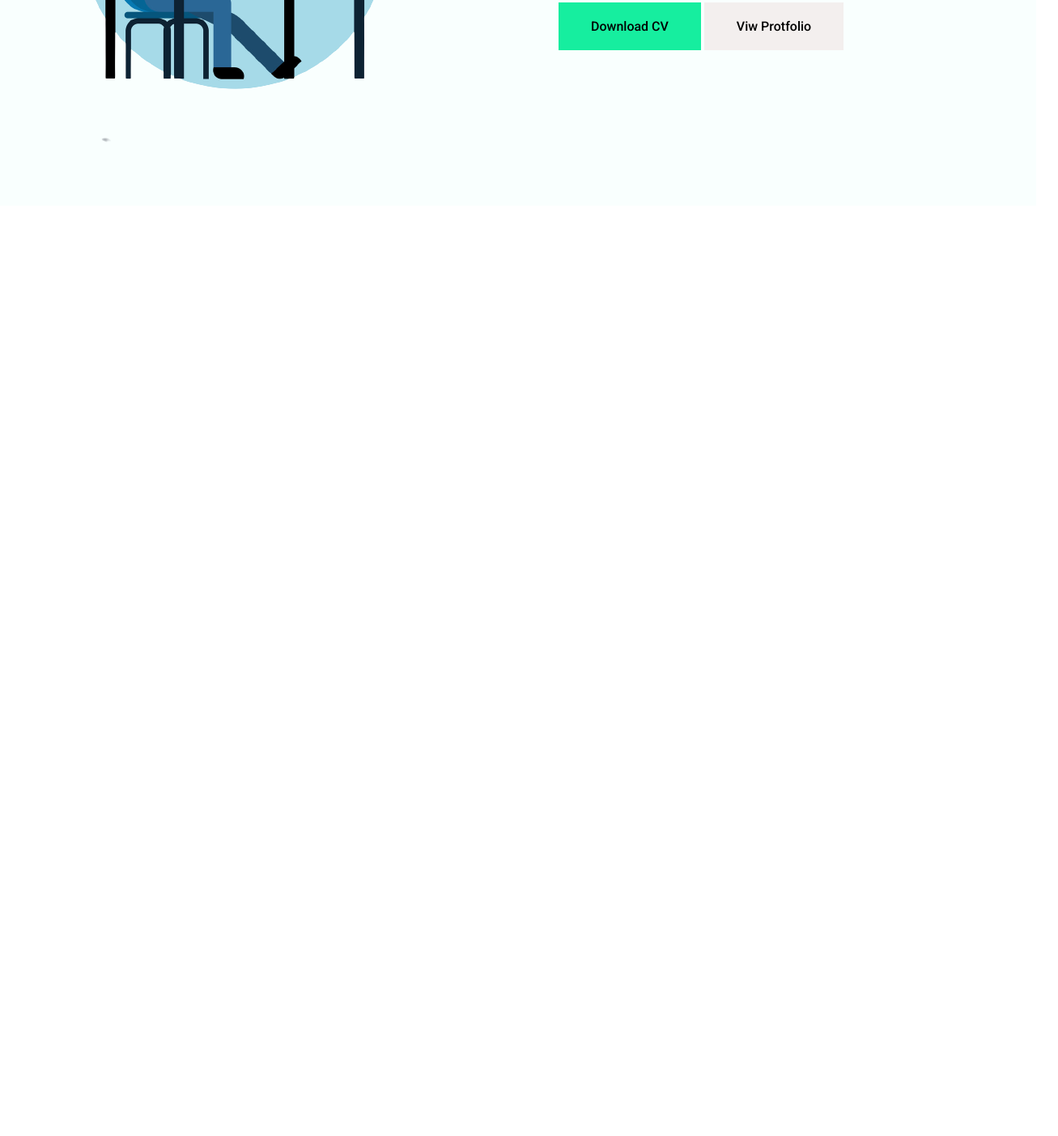
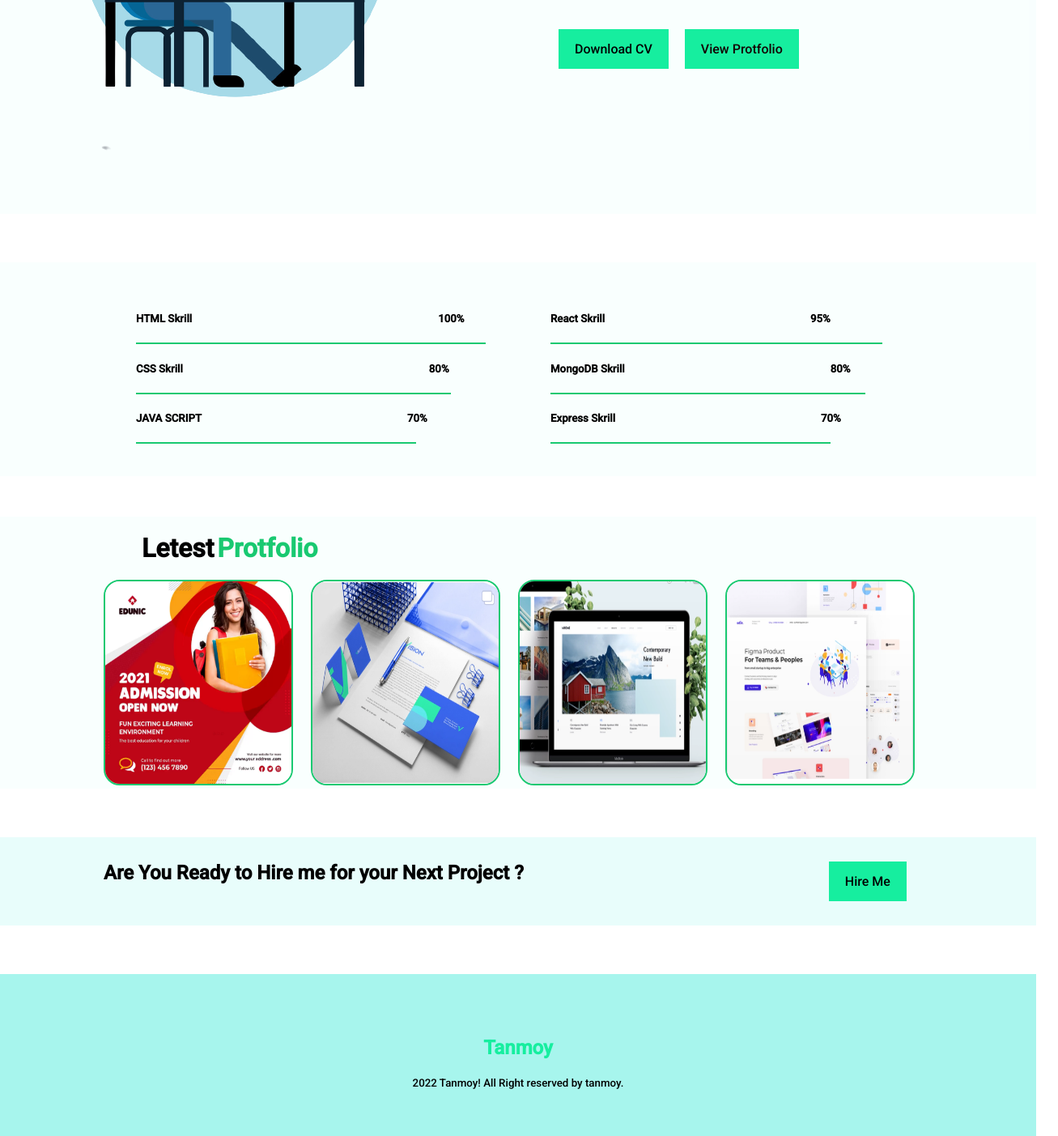
Before and after one commit to tanmoyspi/personal_protfolio, a plain HTML site: page index.html in a window 1280 px wide. Shown: the part 832-2235 px from the top of the page at 81% size, 1307 px wide, since content can reach past the window. Before the commit the page ends 1136 px from the top, so only its background shows below. Drawn offline with Linux system fonts and the light colour scheme.

Commit message:
personal_protfolio_updated

```diff
--- a/index.html
+++ b/index.html
@@ -17,6 +17,7 @@
 
 <body>
     <section class="content_body">
+        <div class="content_area">
 
             <div class="content_section content_font">
                 <h4>Hello I'am</h4>
@@ -26,6 +27,7 @@
             </div>
             <div class="content_section content_2ndfont">
                 <img src="images/jonson.png" alt="jonsonphoto">
+            </div>
         </div>
 
     </section>
@@ -41,14 +43,89 @@
                 to get to know clients in person—plus attentive, personalized .
                 I Am Design Studios takes pride in their long-standing working relationships with local clients in
                 Illinois and Wisconsin. Client feedback gives away the firm’s secret recipe for results: taking the time
-                to get to know clients in person—plus attentive, personalized service from talented people.
+                to get to know clients in person—plus attentive, personalized service from talented people.We invite you
+                to take a moment view some of our recent web design projects.
+            </p>
+            <div class="click_cv_button">
+                <a "href=" #">Download CV</a>
 
-                We invite you to take a moment view some of our recent web design projects.
-            </p>
-            <a href="">Download CV</a>
-            <a style="background-color:rgba(240, 231, 231, 0.651);" href="">Viw Protfolio</a>
+            </div>
+            <div class=" click_protfillo_button">
+                <a " href=" #">View Protfolio</a>
             </div>
 
+
+        </div>
+
+    </section>
+    <section class="skril_section">
+        <div class="skrill_area">
+            <div class="first_hr">
+                <h5 id="space_call">HTML Skrill</h5>
+                <h5>100%</h5>
+                <hr class="hr1">
+
+                <h5 id="space_call">CSS Skrill</h5>
+
+                <h5>80%</h5>
+                <hr class="hr2">
+                <h5 id="space_h3call">JAVA SCRIPT</h5>
+                <h5>70%</h5>
+                <hr class="hr3">
+            </div>
+            <div class="second_hr">
+                <h5 id="space_h3call">React Skrill</h5>
+                <h5>95%</h5>
+                <hr class="hr4">
+                <h5 id="space_h3call">MongoDB Skrill</h5>
+                <h5>80%</h5>
+                <hr class="hr5">
+                <h5 id="space_h3call">Express Skrill</h5>
+                <h5>70%</h5>
+                <hr class="hr6">
+            </div>
+
+
+        </div>
+    </section>
+    <div class="prot_text">
+        <h1>Letest<span style="color: rgb(25, 201, 113);padding-left: 4px;">Protfolio</span></h1>
+    </div>
+    <section class="protfolio_area">
+
+        <br>
+        <div class="protfolio_section">
+
+
+            <div class="image_1 image_width">
+                <img src="images/protfolio1.png" alt="">
+            </div>
+            <div class="image_2 image_width">
+                <img src="images/protfoio2.png" alt="">
+            </div>
+            <div class="image_3 image_width">
+                <img src="images/protfoio3.png" alt="">
+            </div>
+            <div class="image_4 image_width">
+                <img src="images/protfoio4.png" alt="">
+            </div>
+        </div>
+
+
+
+    </section>
+    <section class="subscription_area">
+        <div class="sub_section">
+            <h2>Are You Ready to Hire me for your Next Project ?</h2>
+            <a href="#">Hire Me</a>
+        </div>
+    </section>
+
+    <section class="footer_area">
+        <footer class="footer_section">
+            <h2>Tanmoy</h2>
+            <small>2022 Tanmoy! All Right reserved by tanmoy.</small>
+        </footer>
     </section>
 </body>
 
--- a/style.css
+++ b/style.css
@@ -15,37 +15,44 @@ h3{
     color: rgba(15, 13, 13, 0.479);
 
 }
+
 .content_body{
     background-color: rgba(64, 224, 208, 0.075);
+
+
+}
+.content_area{
+    display: flex;
+    width: 70%;
+    margin: auto;
+
 }
 .content_section h1{
     font-size: 60px;
 }
 
+
 section{
     display: flex;
-    margin-bottom: 50px;
+    margin-bottom: 60px;
 }
 
 content_body{
     background-color: #aefeff15;
-
-}
-.content_section{
-
-    padding-left: 50px;
-
+    width: 80%;
+    display: auto;
 
 }
 
+
 .content_font{
     margin-top: 100px;
-    width: 65%;
-    padding-left: 100px;
+    width: 75%;
+
 }
 .content_2ndfont{
-    width: 30%;
-    padding-right: 200px;
+    width: 25%;
+    padding-right:200px ;
 
 }
 .t-collor{
@@ -70,6 +77,7 @@ content_body{
 .exprience_protfolio{
     width: 100%;
     padding: 50px;
+
 }
 .exprience_protfolio p{
    color: rgb(36, 33, 33);
@@ -79,10 +87,168 @@ content_body{
    font-stretch: wider  ;
    padding-bottom: 50px;
    letter-spacing: 0.5px;
+   word-spacing: 5px;
+
   text-transform: inherit;}
-.exprience_protfolio a{
+.click_cv_button a{
     text-decoration: none;
-    padding: 20px 40px;
+    padding: 15px 20px;
     color: black;
     background-color: #16ee9f;
 }
+.click_cv_button{
+    float: left;
+    padding-right: 20px;
+}
+.click_protfillo_button a{
+    text-decoration: none;
+    padding: 15px 20px;
+    color: rgb(19, 2, 2);
+    background-color: #16ee9f;
+
+
+}
+.skril_section{
+    background-color: rgba(167, 245, 237, 0.075);
+    width: 100%;
+    margin: auto;
+    margin-bottom: 50px;
+}
+.skrill_area{
+    width: 80%;
+    margin: auto;
+    display: flex;
+
+}
+.first_hr{
+     width: 50%;
+     margin:40px ;
+
+}
+h5{
+    display: inline-block;
+
+}
+#space_call{
+    padding-right: 300px;
+}
+#space_h3call{
+    padding-right: 250px;
+}
+.second_hr{
+    width: 50%;
+    margin:40px ;
+}
+.hr1{
+    border: solid 1.5px rgb(25, 201, 113);
+
+
+}
+.hr2{
+    border: solid 1.5px rgb(25, 201, 113);
+    margin-right: 10%;
+}
+.hr3{
+    border: solid 1.5px rgb(25, 201, 113);
+    margin-right: 20%;
+}
+.hr4{
+    border: solid 1.5px rgb(25, 201, 113);
+    margin-right: 5%;
+}
+.hr5{
+    border: solid 1.5px rgb(25, 201, 113);
+    margin-right: 10%;
+}
+.hr6{
+    border: solid 1.5px rgb(25, 201, 113);
+    margin-right: 20%;
+}
+hr{
+    margin: 0;
+}
+
+.protfolio_section{
+    display: flex;
+    width: 80%;
+    margin: auto;
+
+
+}
+.image_width{
+    width: 25%;
+    margin: auto;
+
+
+}
+.protfolio_section img{
+
+    max-width: 90%;
+    width: 250px;
+    height: 250px;
+    margin: auto;
+    border-radius: 20px;
+    border: solid 2px rgb(25, 201, 113);
+
+
+}
+
+
+.letest_text{
+    width: 100%;
+    margin: auto;
+
+}
+.letest_text h1{
+    margin-left: 170px;
+}
+.protfolio_area{
+    background-color: rgba(167, 245, 237, 0.075);
+    width: 100%;
+    margin-bottom: 60px;
+}
+
+.prot_text{
+    background-color: rgba(167, 245, 237, 0.075);
+    padding-left: 175px;
+    padding-bottom: 20px;
+    padding-top: 20px;
+}
+
+.subscription_area{
+    width: 100%;
+    background-color:rgba(167, 245, 237, 0.26);
+}
+.sub_section{
+    width: 80%;
+    margin:auto;
+    display: flex;
+
+}
+.sub_section h2{
+    padding-top: 10px;
+    color:#000000;
+}
+.sub_section a{
+    text-decoration: none;
+    padding: 15px 20px;
+    color: black;
+    background-color: #16ee9f;
+    margin: 30px 0 30px 377px;
+
+}
+.footer_section h2{
+    color: #16ee9f;
+
+}
+.footer_section{
+    width: 80%;
+    margin: auto;
+    text-align: center;
+
+}
+.footer_area{
+    background-color: rgb(167, 245, 237);
+    margin: 0;
+    height: 200px;
+}
```
Also changed, not shown: images/protfoio2.png (added), images/protfoio3.png (added), images/protfoio4.png (added), images/protfolio1.png (added). Lines whose indentation alone changed are shown as unchanged.
